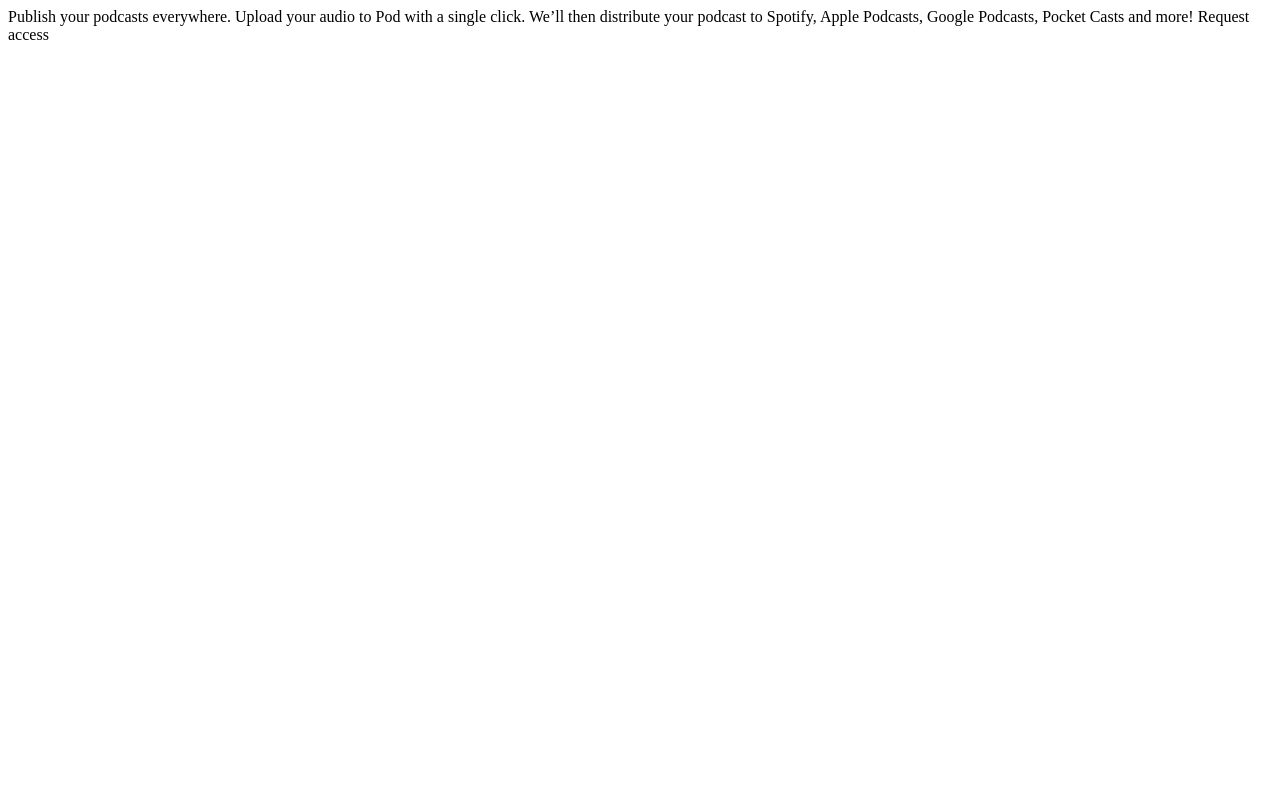
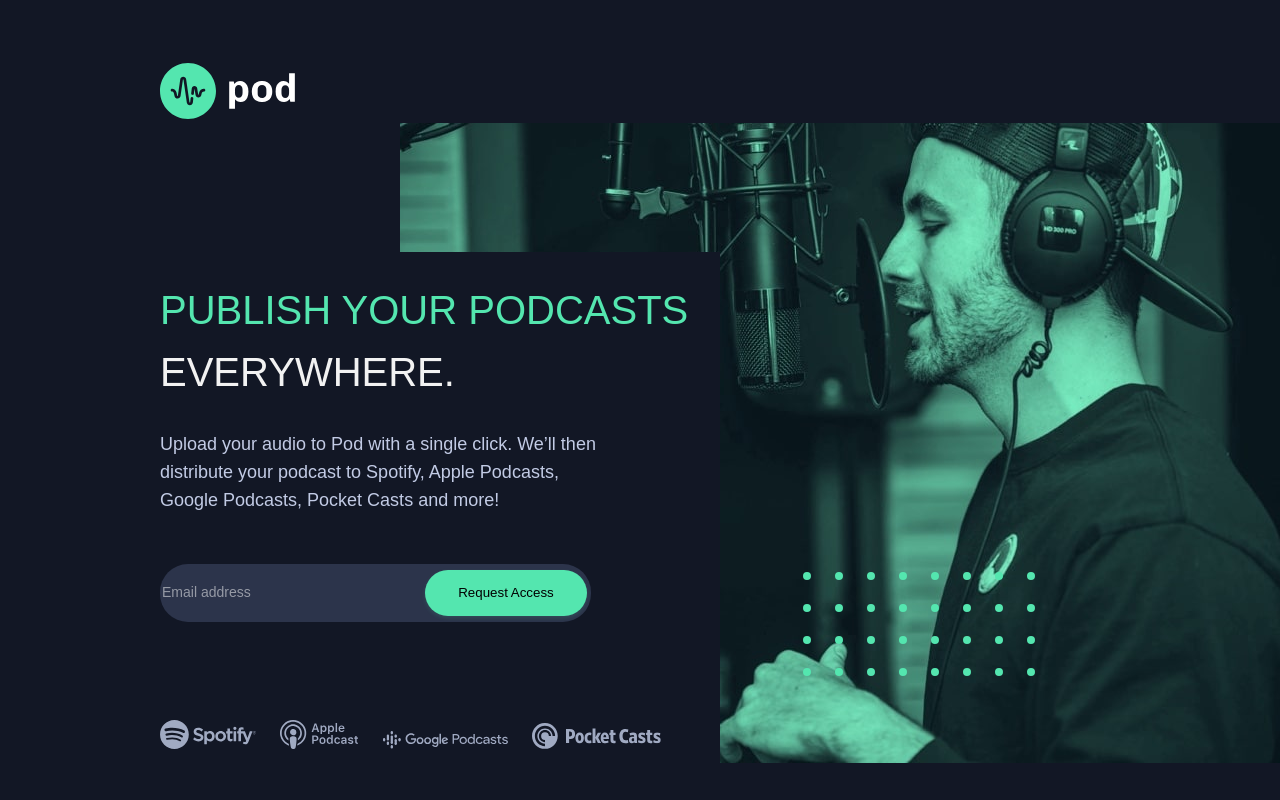
Before and after one commit to cvines528/pod-landing-page, a plain HTML site: page index.html in a window 1280 px wide. Drawn offline with Linux system fonts and the light colour scheme; a web font is replaced by a local one.

Commit message:
added all layout and styling for desktop screen.  responsiveness to tablet or phone not yet done.

```diff
--- /dev/null
+++ b/css/style.css
@@ -0,0 +1,109 @@
+@import url('https://fonts.googleapis.com/css2?family=Chivo:wght@300;400;700&display=swap');
+body {
+    background: #121725;
+    font-family: 'Chivo', sans-serif;
+    font-weight: 300;
+    color: #F2F2F2;
+}
+
+.container {
+    /* margin: 0 auto;
+    display: flex;
+    flex-direction: column;
+    justify-content: center; */
+    margin-right: auto;
+    margin-left: auto;
+    max-width: 960px;
+    display: block;
+    margin-top: 5%;
+    margin-bottom: auto;
+    max-height: 500px;
+}
+
+.info-card {
+    display: grid;
+    grid-template-columns: repeat(12, 1fr);
+    grid-template-rows: repeat(5, 1fr)
+}
+.info-text-box {
+    grid-column: 1 /  8;
+    grid-row: 2 / 6;
+    background: #121725;
+    z-index: 1;
+}
+.info-content h1 {
+    font-weight: 300;
+    font-size: 40px;
+    line-height: 62px;
+/* or 119% */
+    text-transform: uppercase;
+}
+
+.info-content h1 span {
+    color: #54E6AF;
+}
+
+.info-content p {
+    font-weight: 300;
+    font-size: 18px;
+    line-height: 28px;
+    padding: 0 118px 0 0px;
+    color: #C2CBE5;
+}
+
+.info-content .form {
+    width: 427px;
+    height: 56px;
+    position: relative;
+    margin: 50px 0
+}
+.info-content .form input[type="email"] {
+    width: 427px;
+    height: 56px;
+    background: #2C344B;
+    border-radius: 28px;
+    border: none;
+}
+.info-content .form input[type="email"]::placeholder {
+    font-size: 14px;
+    line-height: 28px;
+    color: #FFFFFF;
+    mix-blend-mode: normal;
+    opacity: 0.5;
+}
+.info-content .form input[type="submit"] {
+    width: 162px;
+    height: 46px;
+    position: absolute;
+    top: 6px;
+    left: 265px;
+    background: #54E6AF;
+    box-shadow: 0px 2px 4px rgba(84, 230, 175, 0.14);
+    border-radius: 28px;
+    border: none;
+}
+.info-content .form input[type="submit"]::placeholder {
+    font-size: 14px;
+    line-height: 28px;
+    color: #121725;
+    font-weight: 400;
+}
+
+.company-logos img{
+    margin-top: 50px;
+    margin-right: 20px;
+}
+.large-background-image {
+    grid-column: 4 /  span 12;
+    grid-row: 1 /  6;
+}
+
+.dots {
+    /* display: grid;
+    width: 960px;
+    justify-items: end;
+    right: 0; */
+    position: absolute;
+    right: 245px;
+    bottom: 120px;
+}
--- a/index.html
+++ b/index.html
@@ -3,17 +3,46 @@
 <head>
   <meta charset="UTF-8">
   <meta name="viewport" content="width=device-width, initial-scale=1.0">
-
+  <link rel="stylesheet" href="./css/style.css">
   <link rel="icon" type="image/png" sizes="32x32" href="./assets/favicon-32x32.png">
 
   <title>Frontend Mentor | Pod request access landing page</title>
 </head>
-<body>
-  Publish your podcasts everywhere.
+<div>
+  <div class="container">
+    <div class="logo-container">
+      <img src="./assets/desktop/logo.svg" alt="" id="pod-logo">
+    </div>
 
-  Upload your audio to Pod with a single click. We’ll then distribute your podcast to Spotify,
-  Apple Podcasts, Google Podcasts, Pocket Casts and more!
+    <div class="info-card">
+      <div class="info-text-box">
+        <div class="info-content">
+          <h1><span>Publish your podcasts</span><br>everywhere.</h1>
+          <p>Upload your audio to Pod with a single click. We’ll then distribute your podcast to Spotify,
+          Apple Podcasts, Google Podcasts, Pocket Casts and more!</p>
+          <div class="form">
+            <input type="email" name="email" id="email" placeholder="Email address">
+            <input type="submit" value="Request Access" id="email-submit">
+          </div>
 
-  Request access
+          <div class="company-logos">
+            <img src="./assets/desktop/spotify.svg" alt="" id="spotify">
+            <img src="./assets/desktop/apple-podcast.svg" alt="" id="apple-podcast">
+            <img src="./assets/desktop/google-podcasts.svg" alt="" id="google-podcast">
+            <img src="./assets/desktop/pocket-casts.svg" alt="" id="pocket-casts">
+          </div>
+        </div>
+
+      </div>
+
+        <div class="large-background-image">
+          <img src="./assets/desktop/image-host.jpg" alt="">
+        </div>
+    </div>
+    <div class="dots">
+      <img src="./assets/desktop/bg-pattern-dots.svg" alt="" srcset="">
+    </div>
+
+  </div>
 </body>
 </html>
```
